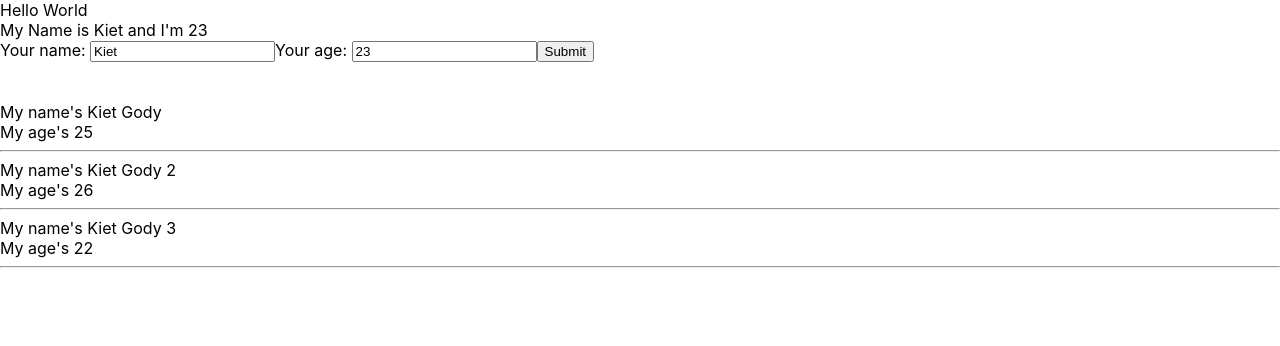
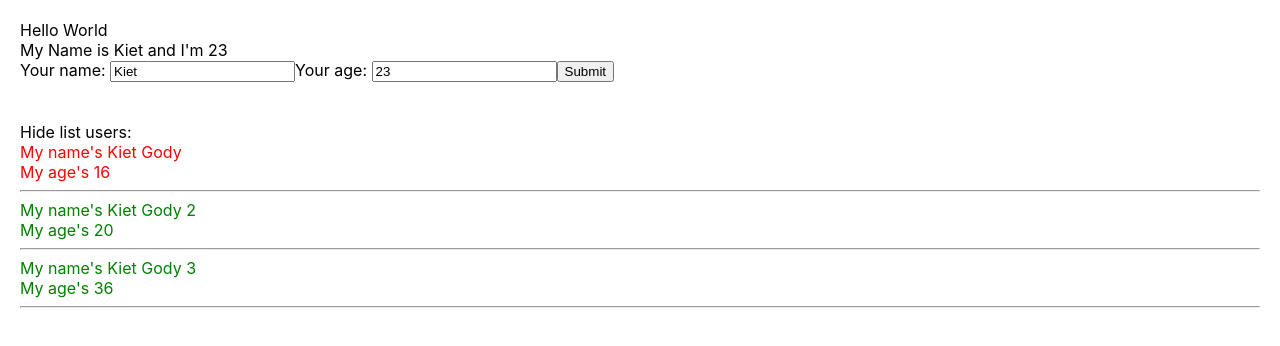
Before and after one commit to kietgudy/test-react, a React (Create React App) app: page / in a window 1280 px wide. Shown: the top 346 px of the page. Built offline with nearby package versions, Linux system fonts and the light colour scheme.

Commit message:
video 25 hide and show list users

```diff
--- a/src/App.css
+++ b/src/App.css
@@ -1,14 +1,21 @@
+.red {
+  color: red;
+}
+.green {
+  color: green;
+}
+
 body {
-  margin: 0;
-  font-family: -apple-system, BlinkMacSystemFont, 'Segoe UI', 'Roboto', 'Oxygen',
-    'Ubuntu', 'Cantarell', 'Fira Sans', 'Droid Sans', 'Helvetica Neue',
+  margin: 20px;
+  font-family: -apple-system, BlinkMacSystemFont, "Segoe UI", "Roboto", "Oxygen",
+    "Ubuntu", "Cantarell", "Fira Sans", "Droid Sans", "Helvetica Neue",
     sans-serif;
   -webkit-font-smoothing: antialiased;
   -moz-osx-font-smoothing: grayscale;
 }
 
 code {
-  font-family: source-code-pro, Menlo, Monaco, Consolas, 'Courier New',
+  font-family: source-code-pro, Menlo, Monaco, Consolas, "Courier New",
     monospace;
 }
 
--- a/src/components/DisplayInfor.js
+++ b/src/components/DisplayInfor.js
@@ -1,23 +1,45 @@
 import React from "react";
 
 class DisplayInfor extends React.Component {
+  state = {
+    isShowListUsers: true,
+  };
+  handleShowHide = () => {
+    this.setState({
+      isShowListUsers: !this.state.isShowListUsers,
+    });
+  };
   render() {
     //Destructuring
     const { listUsers } = this.props;
     //Props
     return (
       <div>
+        <div>
+          <span
+            onClick={() => {
+              this.handleShowHide();
+            }}
+          >
+            {this.state.isShowListUsers === true
+              ? "Hide list users: "
+              : "Show list users:"}
+          </span>
+        </div>
+
+        {this.state.isShowListUsers && (
+          <div>
             {listUsers.map((user) => {
               return (
-            <div key={user.id}>
+                <div key={user.id} className={+user.age > 18 ? "green" : "red"}>
                   <div>My name's {user.name}</div>
                   <div>My age's {user.age}</div>
                   <hr></hr>
                 </div>
               );
             })}
-        {/* <div>My name's {name}</div>
-        <div>My age's {age}</div> */}
+          </div>
+        )}
       </div>
     );
   }
--- a/src/components/MyComponent.js
+++ b/src/components/MyComponent.js
@@ -4,9 +4,9 @@ import DisplayInfor from "./DisplayInfor";
 class MyComponent extends React.Component {
   state = {
     listUsers: [
-      { id: 1, name: "Kiet Gody", age: "25" },
-      { id: 2, name: "Kiet Gody 2", age: "26" },
-      { id: 3, name: "Kiet Gody 3", age: "22" },
+      { id: 1, name: "Kiet Gody", age: "16" },
+      { id: 2, name: "Kiet Gody 2", age: "20" },
+      { id: 3, name: "Kiet Gody 3", age: "36" },
     ],
   };
   //JSX
--- a/src/index.js
+++ b/src/index.js
@@ -8,9 +8,9 @@ import store from './redux/store';
 const root = ReactDOM.createRoot(document.getElementById('root'));
 root.render(
   <Provider store={store}>
-    <React.StrictMode>
+    {/* <React.StrictMode> */}
       <App />
-    </React.StrictMode>
+    {/* </React.StrictMode> */}
   </Provider>
 );
 
```
Lines whose indentation alone changed are shown as unchanged.
